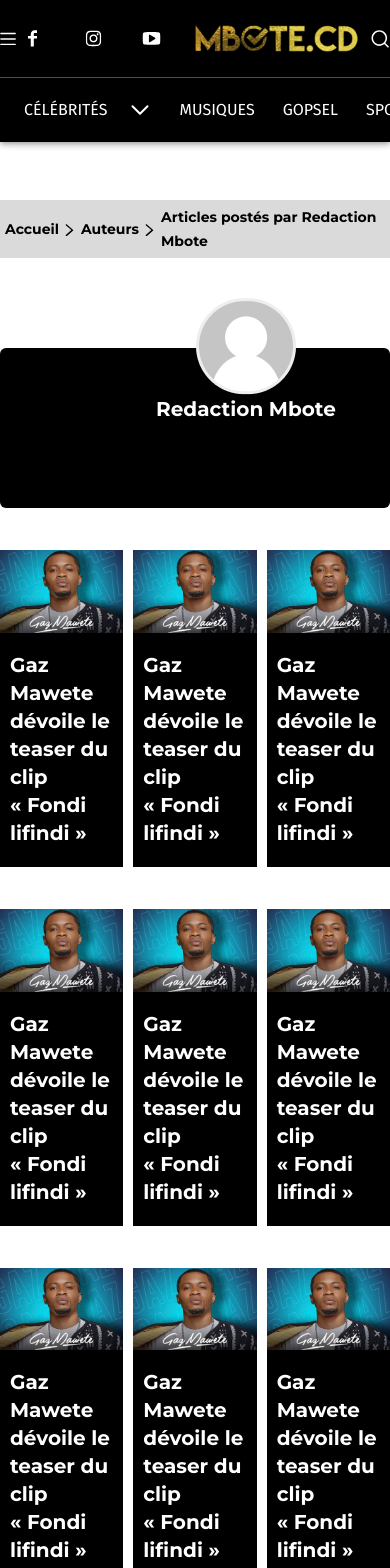
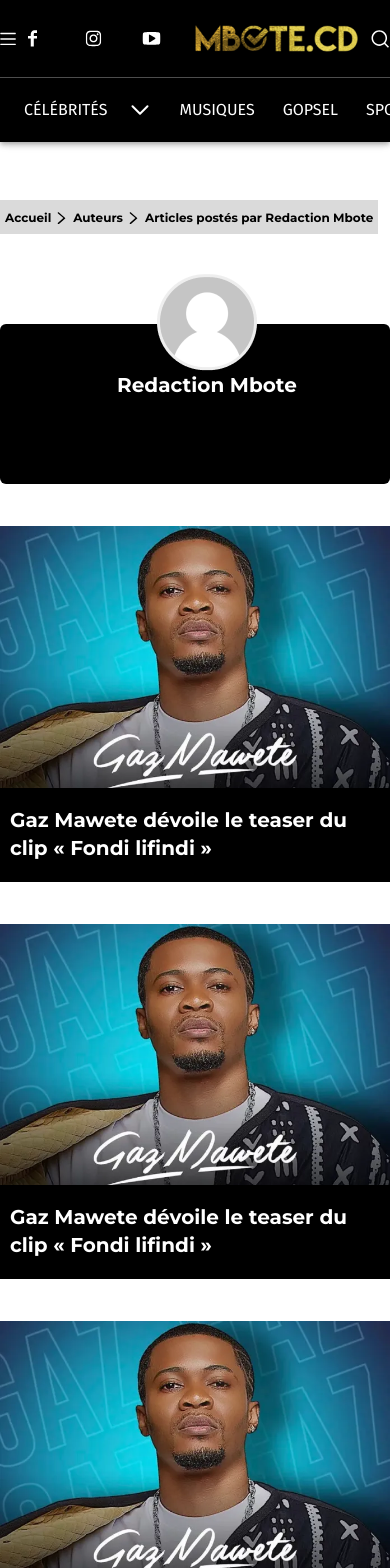
Before and after one commit to JoeMayinzi/mbote.cd, a Next.js app: page /author in a window 390 px wide. Shown: the top 1568 px of the page. Built offline with nearby package versions, Linux system fonts and the light colour scheme.

Commit message:
inteigration : make the author page responsie

```diff
--- a/src/app/author/page.jsx
+++ b/src/app/author/page.jsx
@@ -13,7 +13,7 @@
         <div>
           <div className=" p-[5px] mb-3 bg-[rgba(73,73,73,.2)] flex items-center w-fit">
             <div>
-              <Link className="text-sm font-bold" href="/">
+              <Link className=" text-xs md:text-sm font-bold" href="/">
                 Accueil
               </Link>
             </div>
@@ -44,7 +44,7 @@
               </svg>
             </span>
             <div>
-              <Link className="text-sm font-bold" href="/author">
+              <Link className="text-xs md:text-sm  font-bold" href="/author">
                 Auteurs
               </Link>
             </div>
@@ -75,7 +75,7 @@
               </svg>
             </span>
             <div>
-              <Link className="text-sm font-bold" href="/author">
+              <Link className="text-xs md:text-sm  font-bold" href="/author">
                 Articles postés par Redaction Mbote
               </Link>
             </div>
@@ -84,7 +84,7 @@
       </div>
 
       <div className="relative mt-12 p-[80px] rounded-md bg-[#000000] ">
-        <div className="absolute top-[-50px] left-[40%] text-center">
+        <div className="absolute top-[-50px] left-[30%] md:left-[40%] text-center">
           <Image
             className=" ml-10"
             src={avatar}
@@ -98,7 +98,7 @@
         </div>
       </div>
       <div className="mt-10">
-        <div className="grid grid-cols-3 gap-x-[10px] gap-y-10 ">
+        <div className=" grid grid-cols-1 md:grid-cols-3 gap-x-[10px] gap-y-10 ">
           <Article />
           <Article />
           <Article />
```
